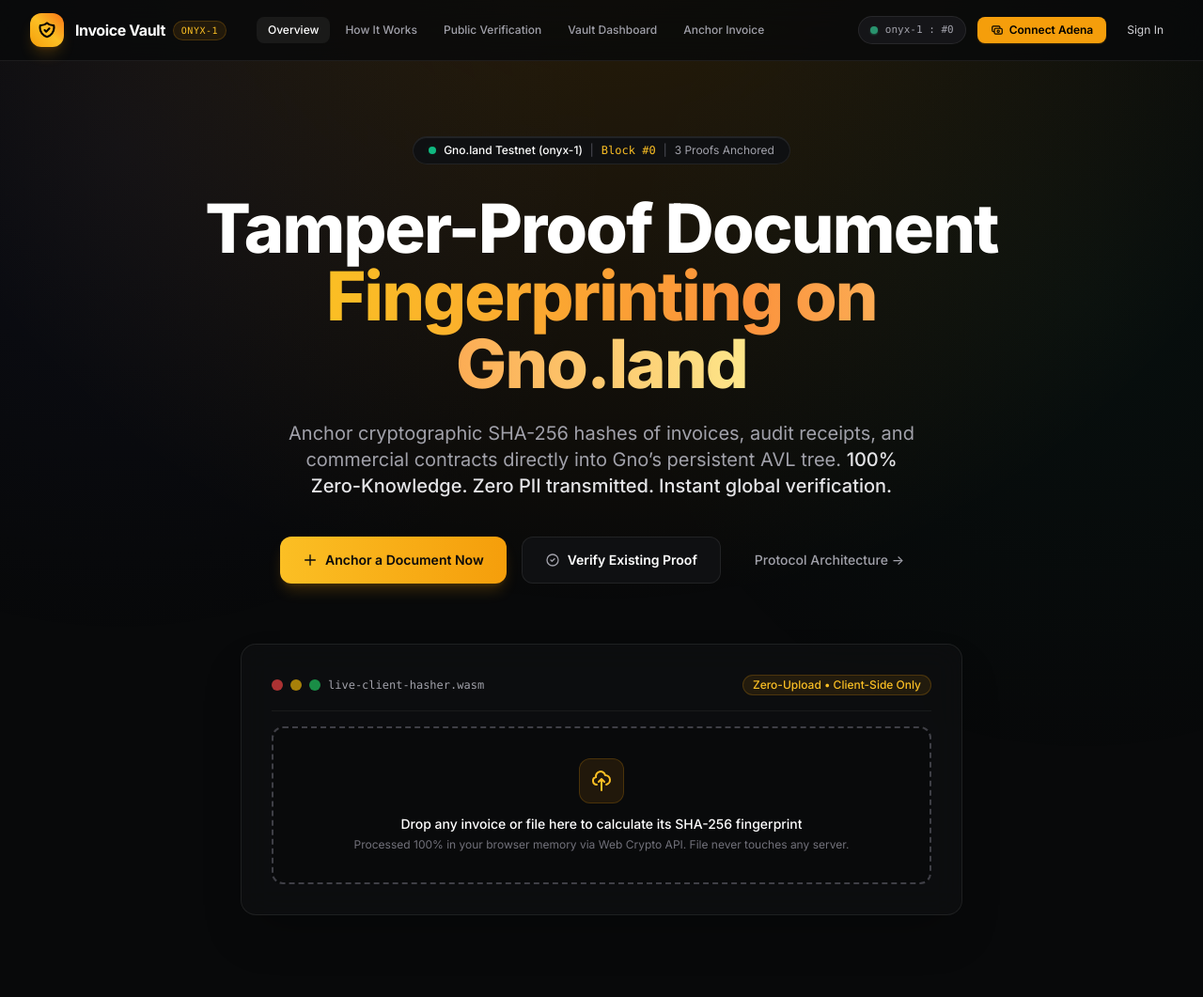
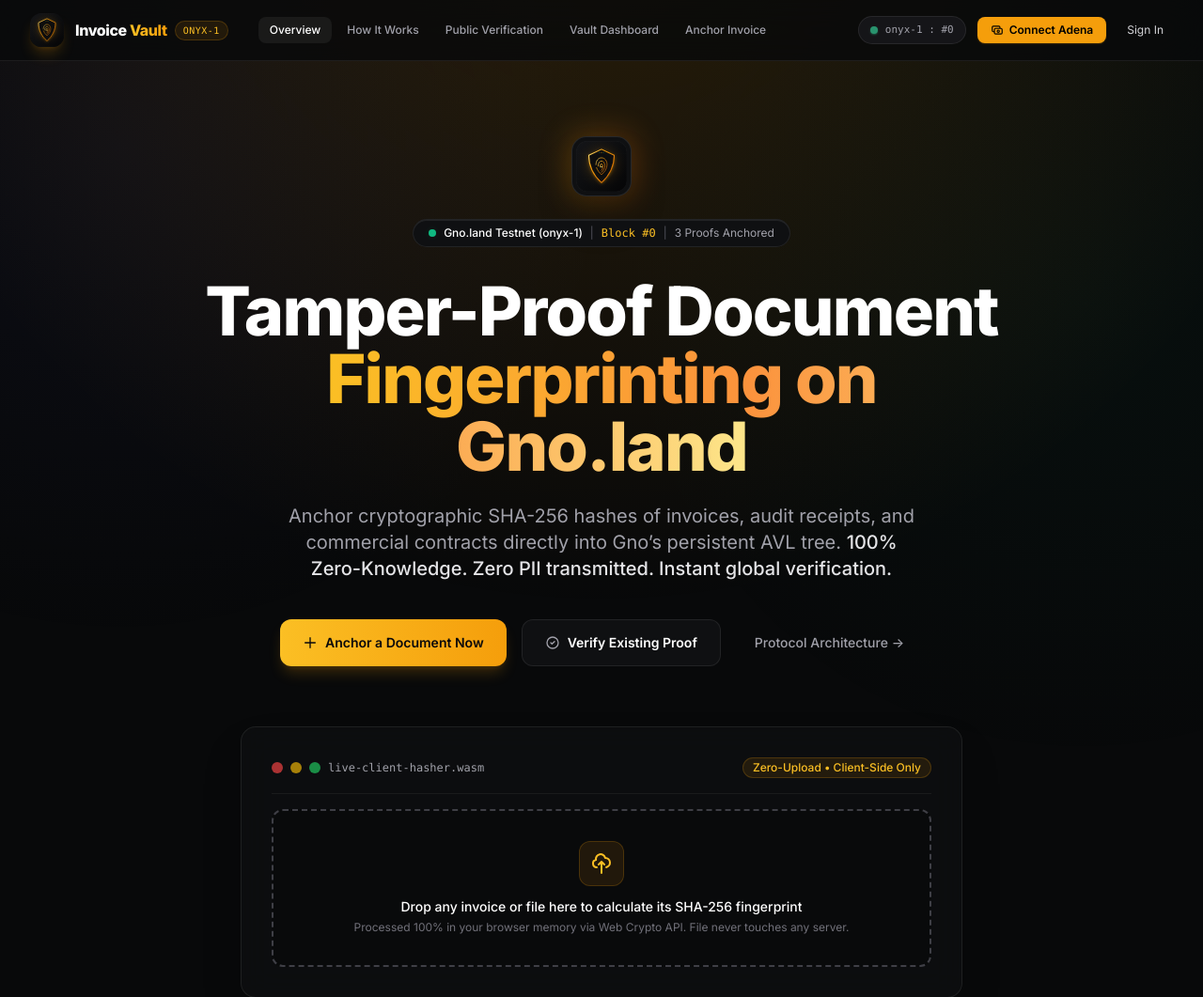
Before and after one commit to Josephjbassey/invoice-fingerprint-vault, a Django app: page / in a window 1280 px wide. Shown: the top 1061 px of the page at 94% size. Run offline with Django 5.2, Linux system fonts and the light colour scheme; data that the repository does not hold is empty; some libraries are stand-ins or nearby versions.

Commit message:
feat(branding): add official logo, vector and raster favicons, app icons, and webmanifest

```diff
--- a/templates/base.html
+++ b/templates/base.html
@@ -4,6 +4,22 @@
     <meta charset="UTF-8">
     <meta name="viewport" content="width=device-width, initial-scale=1.0">
     <title>{% block title %}Invoice Fingerprint Vault — Decentralized Proof-of-Existence on Gno.land{% endblock %}</title>
+    <!-- Favicon & Touch Icons -->
+    <link rel="icon" type="image/svg+xml" href="/static/favicon.svg">
+    <link rel="icon" type="image/png" sizes="32x32" href="/static/img/favicon-32x32.png">
+    <link rel="icon" type="image/png" sizes="16x16" href="/static/img/favicon-16x16.png">
+    <link rel="apple-touch-icon" sizes="180x180" href="/static/img/apple-touch-icon.png">
+    <link rel="manifest" href="/static/site.webmanifest">
+    <meta name="theme-color" content="#08090a">
+
+    <!-- Open Graph & Meta Cards -->
+    <meta property="og:title" content="Invoice Fingerprint Vault — Decentralized Proof-of-Existence on Gno.land">
+    <meta property="og:description" content="Anchor cryptographic SHA-256 digests of invoices, contracts, and receipts into Gno's persistent AVL tree. 100% Zero-Knowledge.">
+    <meta property="og:image" content="/static/img/logo.png">
+    <meta property="og:type" content="website">
+    <meta name="twitter:card" content="summary_large_image">
+    <meta name="twitter:image" content="/static/img/logo.png">
+
     <!-- Tailwind CSS Play CDN -->
     <script src="https://cdn.tailwindcss.com"></script>
     <script>
@@ -75,13 +91,9 @@
             <!-- Brand Logo -->
             <div class="flex items-center space-x-8">
                 <a href="{% url 'home' %}" class="flex items-center space-x-3 group">
-                    <div class="w-9 h-9 rounded-xl bg-gradient-to-tr from-amber-500 via-amber-400 to-orange-500 flex items-center justify-center shadow-lg shadow-amber-500/20 group-hover:scale-105 transition">
-                        <svg class="w-5 h-5 text-black" fill="none" viewBox="0 0 24 24" stroke="currentColor">
-                            <path stroke-linecap="round" stroke-linejoin="round" stroke-width="2.5" d="M9 12l2 2 4-4m5.618-4.016A11.955 11.955 0 0112 2.944a11.955 11.955 0 01-8.618 3.04A12.02 12.02 0 003 9c0 5.591 3.824 10.29 9 11.622 5.176-1.332 9-6.03 9-11.622 0-1.042-.133-2.052-.382-3.016z" />
-                        </svg>
-                    </div>
+                    <img src="/static/img/icon.svg" alt="Invoice Vault Icon" class="w-9 h-9 rounded-xl shadow-lg shadow-amber-500/20 group-hover:scale-105 transition">
                     <div class="flex items-center gap-2">
-                        <span class="font-bold text-base tracking-tight text-white group-hover:text-amber-400 transition">Invoice Vault</span>
+                        <span class="font-extrabold text-base tracking-tight text-white group-hover:text-amber-400 transition">Invoice <span class="bg-gradient-to-r from-amber-400 to-amber-500 bg-clip-text text-transparent">Vault</span></span>
                         <span class="text-[10px] font-mono uppercase tracking-wider px-2 py-0.5 rounded-full bg-amber-500/10 text-amber-400 border border-amber-500/20">onyx-1</span>
                     </div>
                 </a>
@@ -146,13 +158,9 @@
 
                 <!-- Col 1: Brand Info (Spans 2 cols on md) -->
                 <div class="col-span-2 space-y-4">
-                    <div class="flex items-center space-x-2.5">
-                        <div class="w-7 h-7 rounded-lg bg-amber-500 flex items-center justify-center text-black font-bold">
-                            <svg class="w-4 h-4" fill="none" viewBox="0 0 24 24" stroke="currentColor">
-                                <path stroke-linecap="round" stroke-linejoin="round" stroke-width="2.5" d="M9 12l2 2 4-4" />
-                            </svg>
-                        </div>
-                        <span class="font-bold text-white text-sm">Invoice Fingerprint Vault</span>
+                    <div class="flex items-center space-x-3">
+                        <img src="/static/img/icon.svg" alt="Invoice Vault Icon" class="w-8 h-8 rounded-lg shadow-sm">
+                        <span class="font-extrabold text-white text-base">Invoice <span class="bg-gradient-to-r from-amber-400 to-amber-500 bg-clip-text text-transparent">Vault</span></span>
                     </div>
                     <p class="text-xs text-zinc-400 leading-relaxed max-w-sm">
                         Zero-knowledge proof-of-existence registry for invoices, contracts, and receipts.
--- a/templates/landing.html
+++ b/templates/landing.html
@@ -7,6 +7,14 @@
 
     <!-- HERO SECTION -->
     <section class="pt-12 pb-20 lg:pt-20 lg:pb-28 max-w-7xl mx-auto px-4 sm:px-6 lg:px-8">
+
+        <!-- Radiant Central Icon Badge -->
+        <div class="flex justify-center mb-6">
+            <div class="relative group">
+                <div class="absolute -inset-1 rounded-2xl bg-gradient-to-r from-amber-500 to-orange-500 opacity-25 blur-lg group-hover:opacity-50 transition duration-500"></div>
+                <img src="/static/img/icon.svg" alt="Invoice Vault Emblem" class="relative w-16 h-16 rounded-2xl shadow-2xl border border-white/10 p-1 bg-surface">
+            </div>
+        </div>
 
         <!-- Live Onyx-1 Status Badge -->
         <div class="flex justify-center mb-8">
```
Also changed, not shown: static/favicon.ico (added), static/favicon.svg (added), static/img/apple-touch-icon.png (added), static/img/favicon-16x16.png (added), static/img/favicon-32x32.png (added), static/img/icon-192x192.png (added), static/img/icon-512x512.png (added), static/img/icon.svg (added), static/img/logo.png (added), static/img/logo.svg (added), static/site.webmanifest (added).
